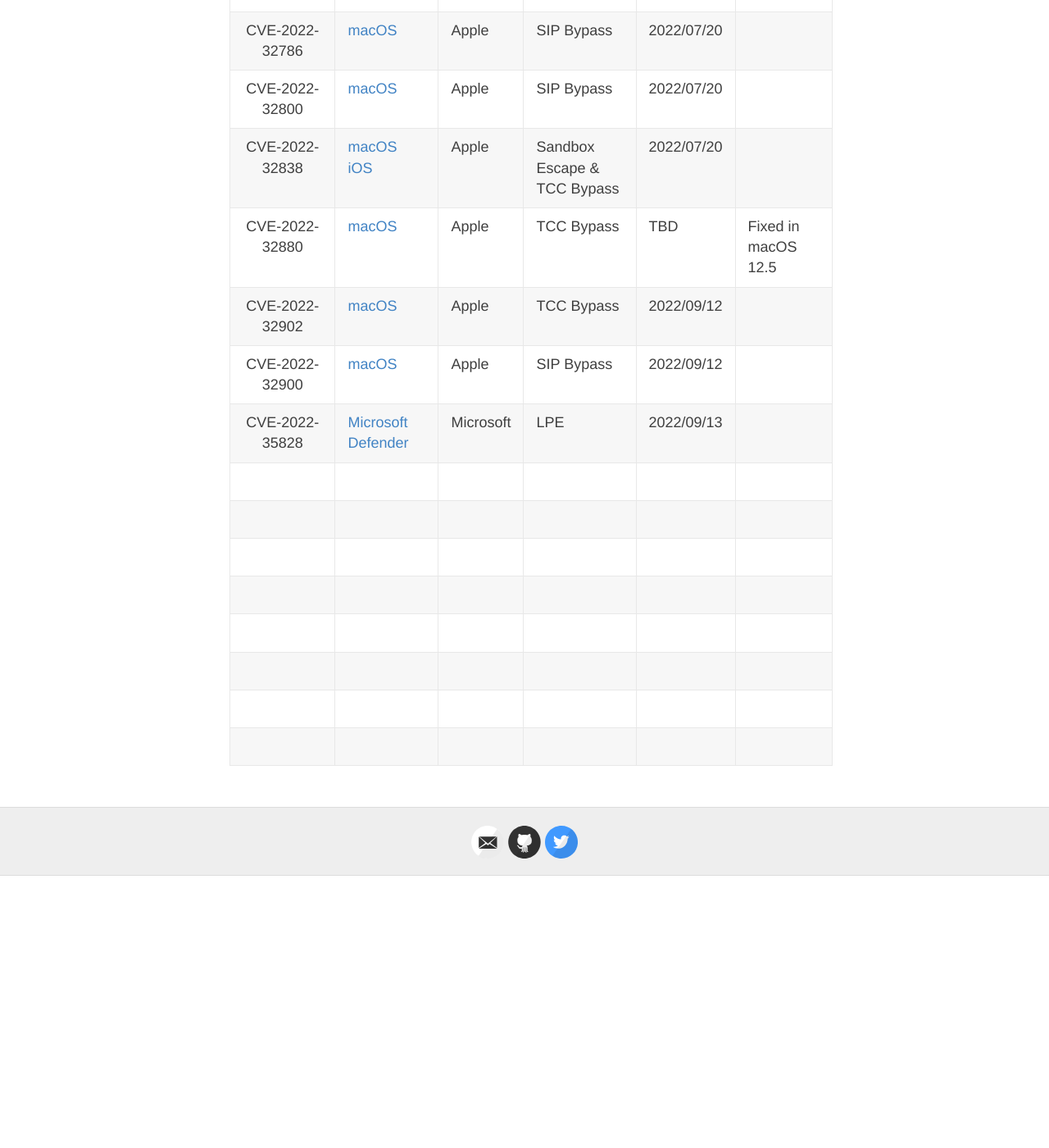
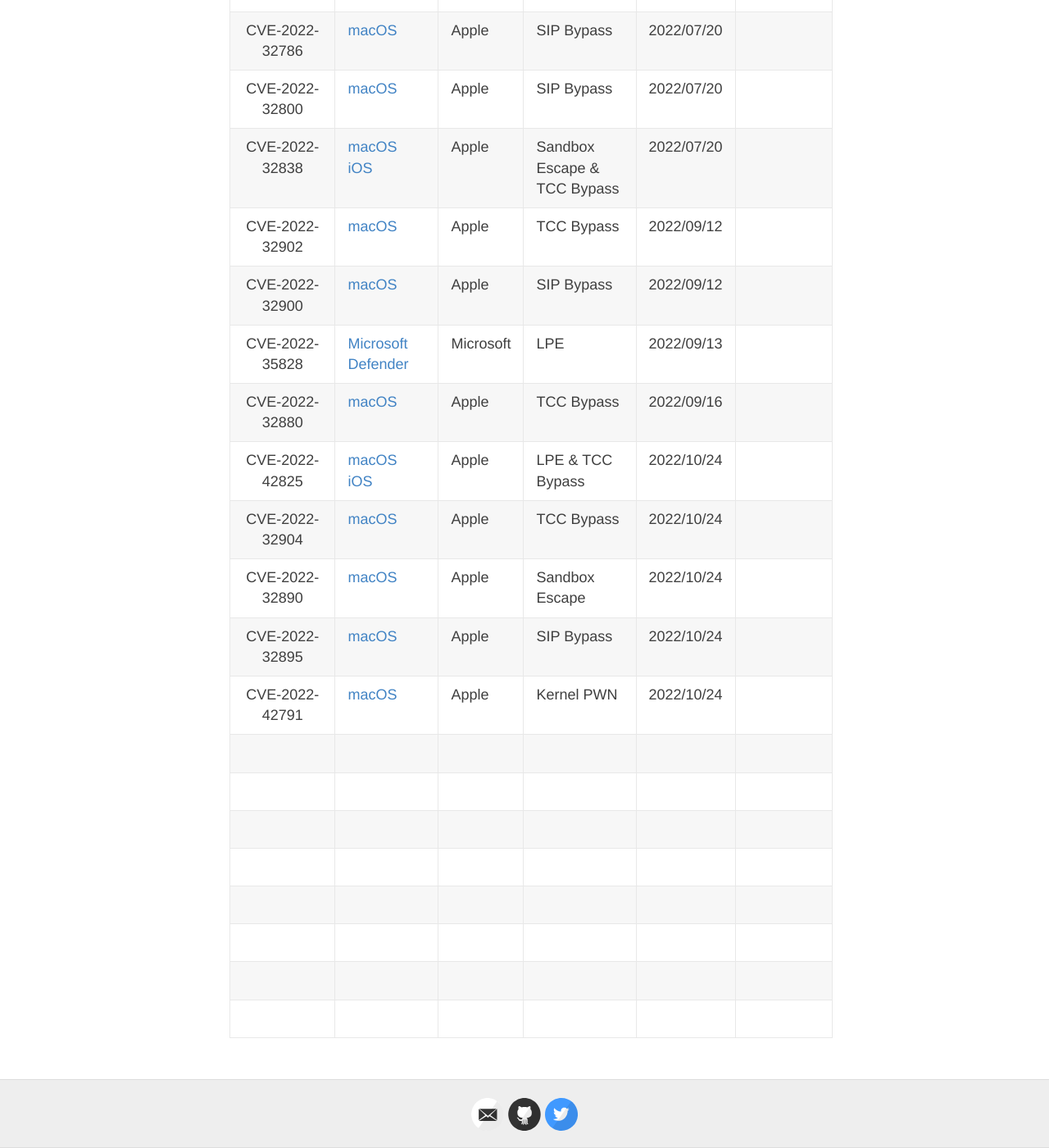
Before and after one commit to jhftss/jhftss.github.io, a Jekyll site: the page built from CVEs.md, in a window 1280 px wide and 1400 px high, scrolled down 6718 px. Shown: the whole window at 82% size. Built offline with Jekyll 4.4.1, drawn with Linux system fonts in a browser that asks for light colours; before the commit the page ends 7786 px from its top, so only the background shows below that.

Commit message:
Update CVEs and Conferences

```diff
--- a/CVEs.md
+++ b/CVEs.md
@@ -99,10 +99,15 @@
 |                        CVE-2022-32786                        | [macOS](https://support.apple.com/en-hk/HT213345)            | Apple      | SIP Bypass                  | 2022/07/20     |                                                              |
 |                        CVE-2022-32800                        | [macOS](https://support.apple.com/en-hk/HT213345)            | Apple      | SIP Bypass                  | 2022/07/20     |                                                              |
 |                        CVE-2022-32838                        | [macOS](https://support.apple.com/en-hk/HT213345)<br />[iOS](https://support.apple.com/en-hk/HT213346) | Apple      | Sandbox Escape & TCC Bypass | 2022/07/20     |                                                              |
-|                        CVE-2022-32880                        | [macOS](https://support.apple.com/en-hk/HT213345)            | Apple      | TCC Bypass                  | TBD            | Fixed in macOS 12.5                                          |
 |                        CVE-2022-32902                        | [macOS](https://support.apple.com/en-us/HT213444)            | Apple      | TCC Bypass                  | 2022/09/12     |                                                              |
 |                        CVE-2022-32900                        | [macOS](https://support.apple.com/en-us/HT213444)            | Apple      | SIP Bypass                  | 2022/09/12     |                                                              |
 |                        CVE-2022-35828                        | [Microsoft Defender](https://msrc.microsoft.com/update-guide/en-US/vulnerability/CVE-2022-35828) | Microsoft  | LPE                         | 2022/09/13     |                                                              |
+|                        CVE-2022-32880                        | [macOS](https://support.apple.com/en-hk/HT213345)            | Apple      | TCC Bypass                  | 2022/09/16     |                                                              |
+|                        CVE-2022-42825                        | [macOS](https://support.apple.com/en-gb/HT213488)<br />[iOS](https://support.apple.com/en-gb/HT213489) | Apple      | LPE & TCC Bypass            | 2022/10/24     |                                                              |
+|                        CVE-2022-32904                        | [macOS](https://support.apple.com/en-gb/HT213488)            | Apple      | TCC Bypass                  | 2022/10/24     |                                                              |
+|                        CVE-2022-32890                        | [macOS](https://support.apple.com/en-gb/HT213488)            | Apple      | Sandbox Escape              | 2022/10/24     |                                                              |
+|                        CVE-2022-32895                        | [macOS](https://support.apple.com/en-gb/HT213488)            | Apple      | SIP Bypass                  | 2022/10/24     |                                                              |
+|                        CVE-2022-42791                        | [macOS](https://support.apple.com/en-gb/HT213488)            | Apple      | Kernel PWN                  | 2022/10/24     |                                                              |
 |                                                              |                                                              |            |                             |                |                                                              |
 |                                                              |                                                              |            |                             |                |                                                              |
 |                                                              |                                                              |            |                             |                |                                                              |
```
Also changed, not shown: Conferences.md (+4 -0 lines).
